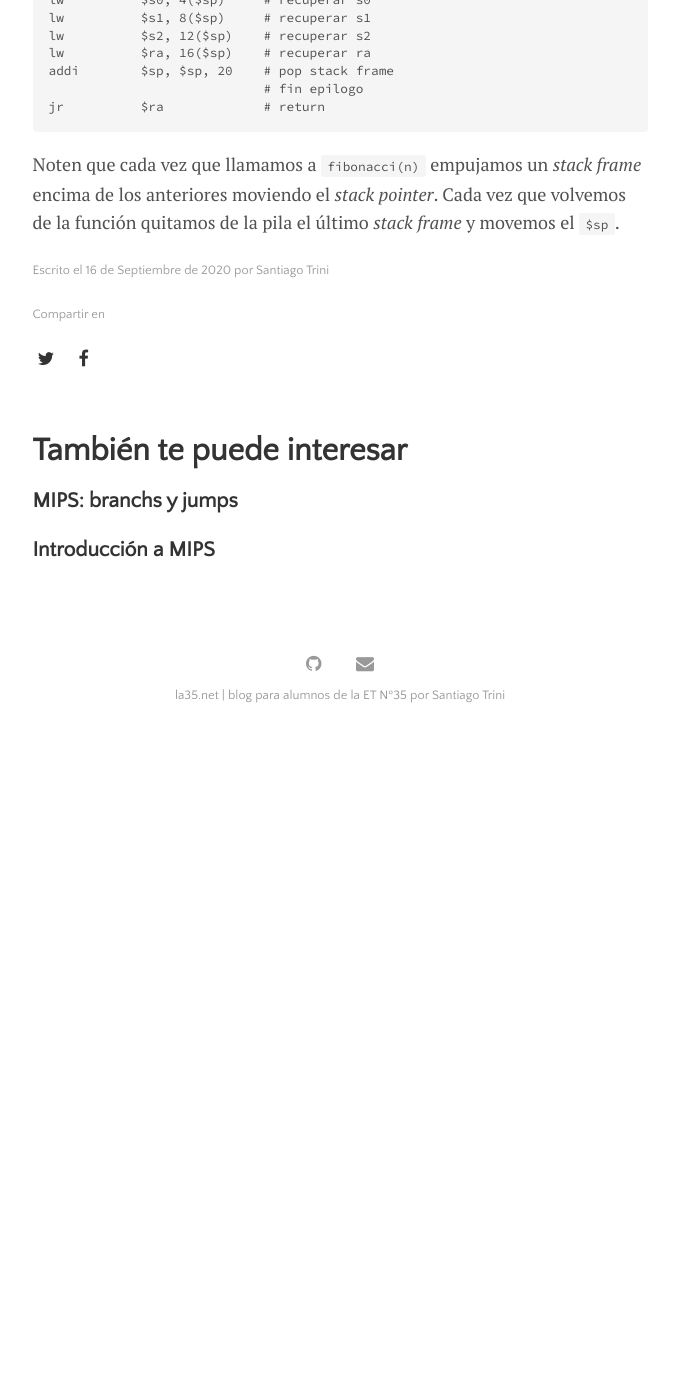
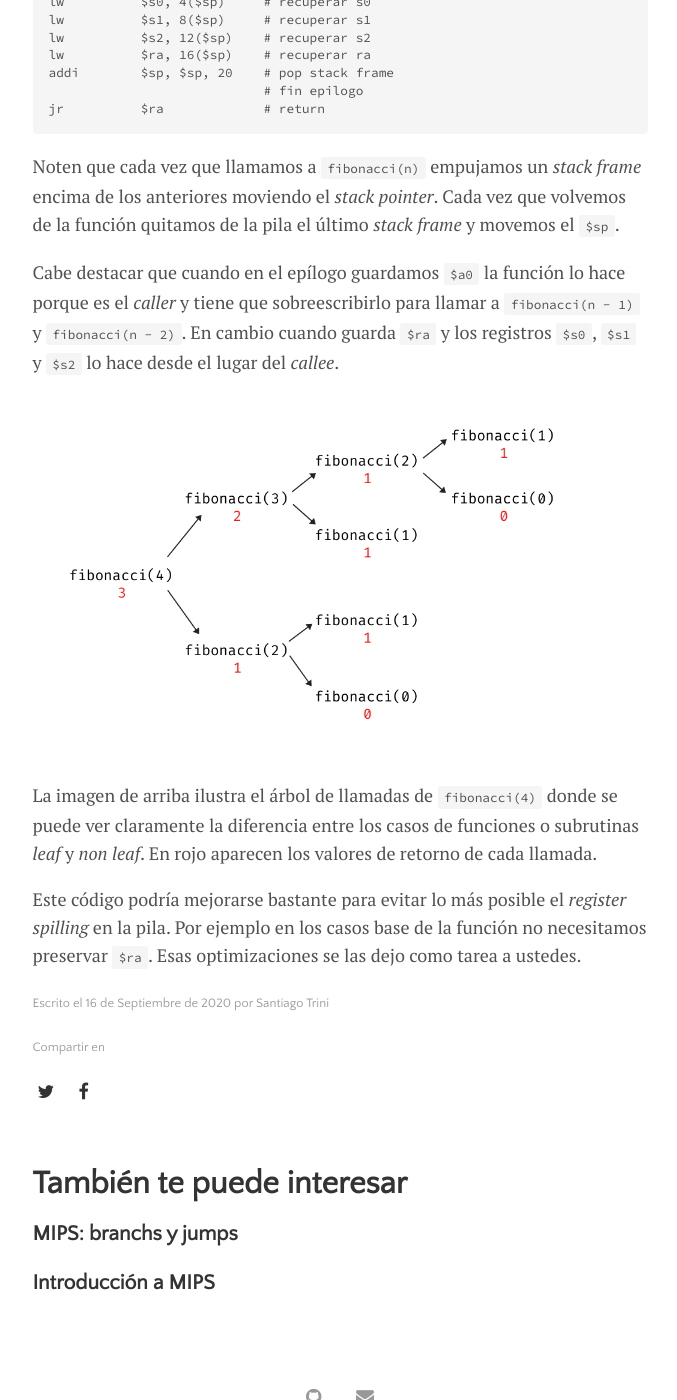
Before and after one commit to la35/la35.github.io, a Jekyll site: the page built from _posts/2020-09-16-mips-funciones.md, in a window 1280 px wide and 1400 px high, scrolled down 11564 px. Shown: the whole window, without its empty margins (300-977 px from the left). Built offline with Jekyll 4.4.1, drawn with Linux system fonts in a browser that asks for light colours; before the commit the page ends 12305 px from its top, so only the background shows below that; some of the changed text lies outside the part shown.

Commit message:
actualiza post

````diff
--- a/_posts/2020-09-16-mips-funciones.md
+++ b/_posts/2020-09-16-mips-funciones.md
@@ -279,7 +279,7 @@ addi        $sp, $sp, 32    # liberar espacio
 jr          $ra             # return
 ```
 
-El _stack frame_ de la función `argumentos`, suponiendo que el _stack pointer_ tuviera el valor de 0x7ffffffc al iniciar el programa sería el siguiente. Noten que estamos guardando `$s0`, `$s1` y `$s2` aunque no pasaría nada si no lo hacemos, pero habíamos acordado en nuestra convención de llamada que el _callee_ siempre tiene que preservar los _saved registers_ si los utiliza.
+El _stack frame_ de la función `argumentos`, suponiendo que el _stack pointer_ tuviera el valor de `0x7ffffffc` al iniciar el programa sería el siguiente. Noten que estamos guardando `$s0`, `$s1` y `$s2` aunque no pasaría nada si no lo hacemos, pero habíamos acordado en nuestra convención de llamada que el _callee_ siempre tiene que preservar los _saved registers_ si los utiliza.
 
 ![stack frame](../assets/img/mips-funciones/stack-frame-2.png){:.zoom}
 
@@ -368,3 +368,11 @@ jr          $ra             # return
 ```
 
 Noten que cada vez que llamamos a `fibonacci(n)` empujamos un _stack frame_ encima de los anteriores moviendo el _stack pointer_. Cada vez que volvemos de la función quitamos de la pila el último _stack frame_ y movemos el `$sp`.
+
+Cabe destacar que cuando en el epílogo guardamos `$a0` la función lo hace porque es el _caller_ y tiene que sobreescribirlo para llamar a `fibonacci(n - 1)` y `fibonacci(n - 2)`. En cambio cuando guarda `$ra` y los registros `$s0`, `$s1` y `$s2` lo hace desde el lugar del _callee_.
+
+![call-graph](../assets/img/mips-funciones/call-graph.png){:.zoom}
+
+La imagen de arriba ilustra el árbol de llamadas de `fibonacci(4)` donde se puede ver claramente la diferencia entre los casos de funciones o subrutinas _leaf_ y _non leaf_. En rojo aparecen los valores de retorno de cada llamada.
+
+Este código podría mejorarse bastante para evitar lo más posible el _register spilling_ en la pila. Por ejemplo en los casos base de la función no necesitamos preservar `$ra`. Esas optimizaciones se las dejo como tarea a ustedes.
````
Also changed, not shown: assets/img/mips-funciones/call-graph.png (added).
